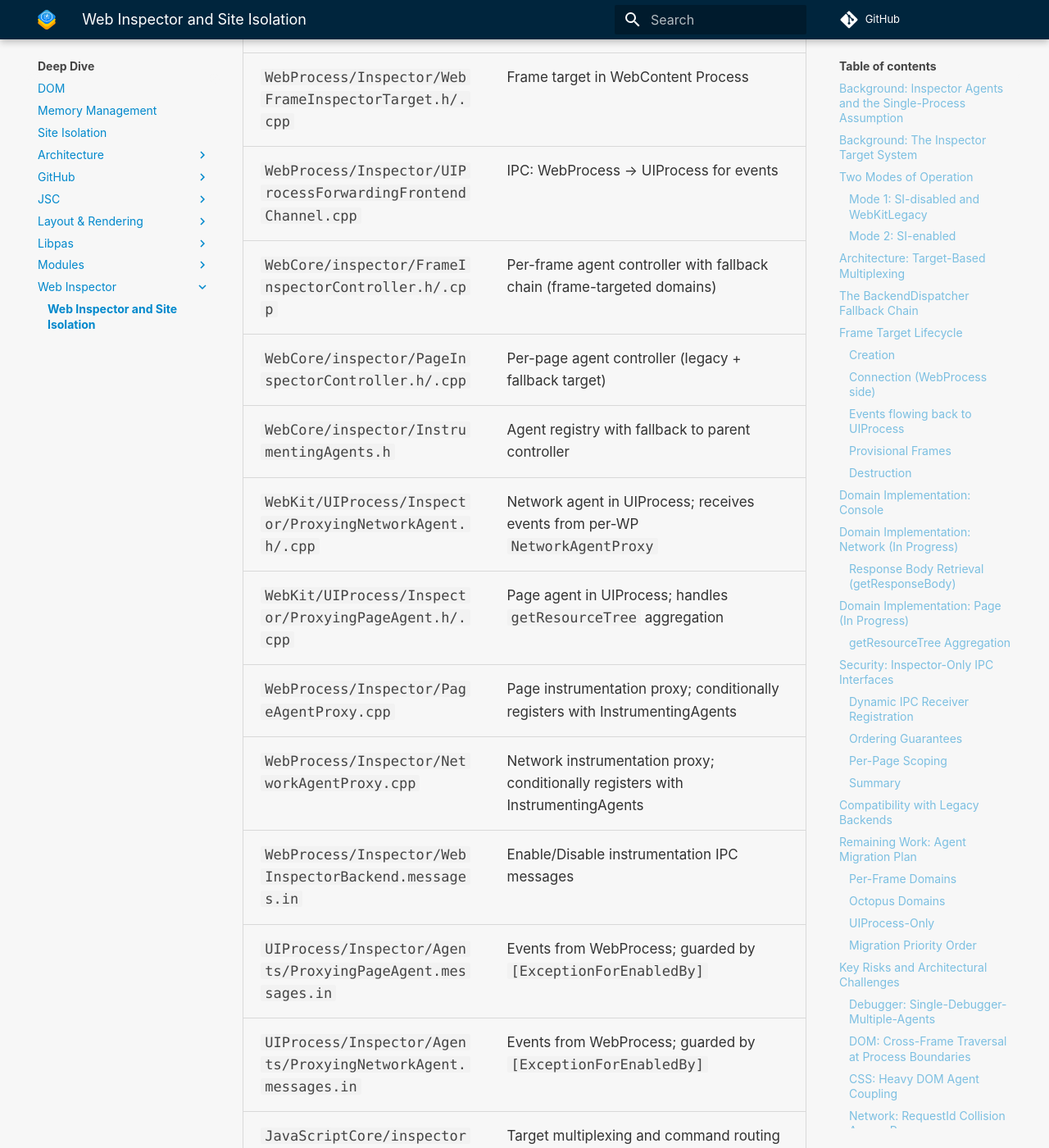
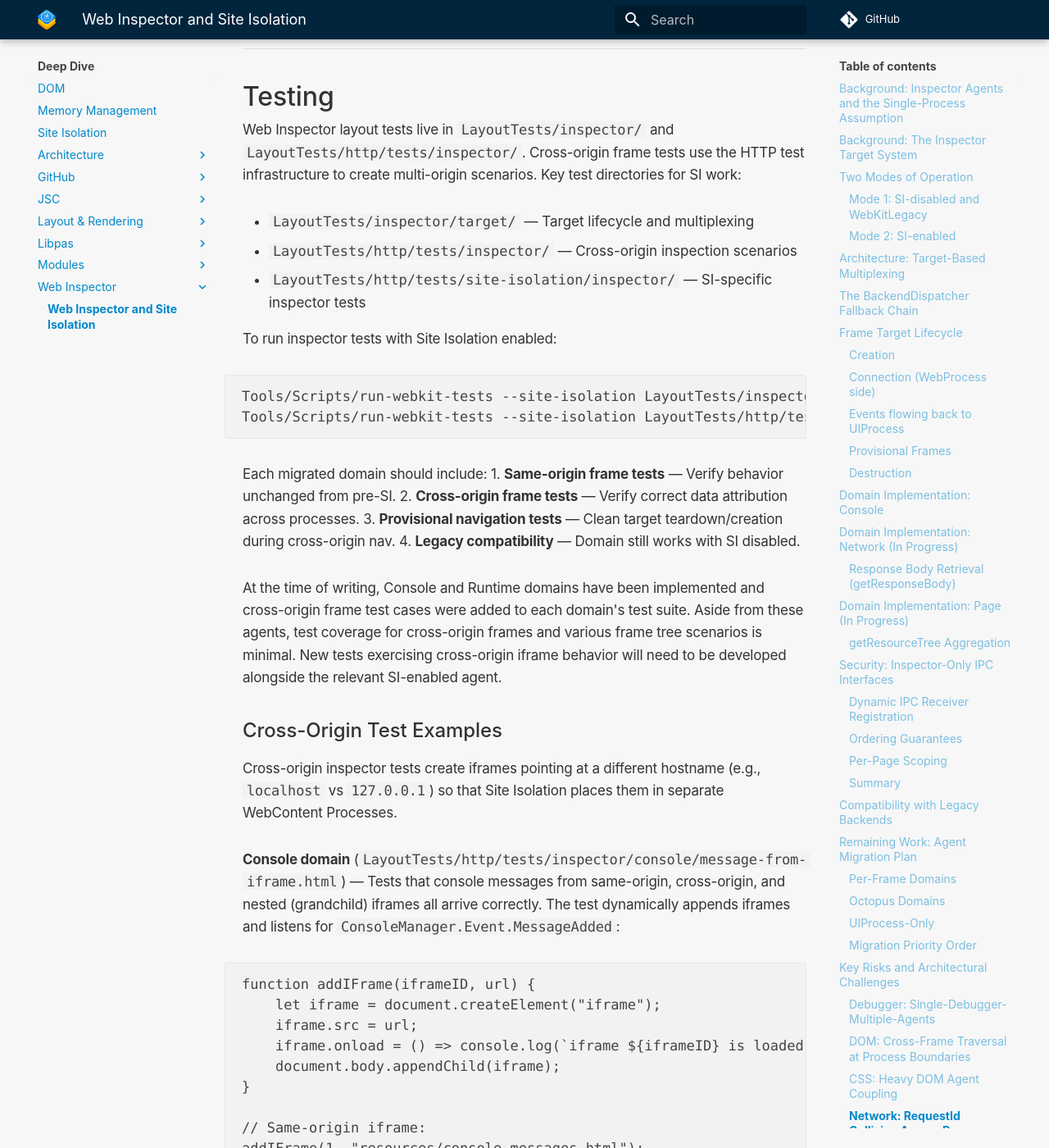
Before and after one commit to WebKit/Documentation, an MkDocs documentation site: the page built from docs/Deep Dive/Web Inspector/SiteIsolationExplainer.md, in a window 1280 px wide and 1400 px high, scrolled down 18292 px. Shown: the whole window at 82% size. Built offline with MkDocs 1.6.1 and Material for MkDocs 9.7.7, drawn with Linux system fonts in a browser that asks for light colours; comment, search, counter and statistics services are not loaded; some of the changed text lies outside the part shown.

Commit message:
Address Sihui's review feedback: testing section, priority rationale, risk status
- Clarify Debugger bug 298909 status (not actively worked, needs design investigation)
- Add preamble explaining migration priority ordering criteria
- Add Testing section with test directories, run commands, cross-origin test examples
  from Console (message-from-iframe) and Runtime (evaluate-in-cross-origin-iframe)
- Add Status lines to each Key Risk subsection (Debugger: exploratory, DOM: clear,
  CSS: blocked on DOM, Network RequestId: designed)
- Update table of contents

````diff
--- a/docs/Deep Dive/Web Inspector/SiteIsolationExplainer.md
+++ b/docs/Deep Dive/Web Inspector/SiteIsolationExplainer.md
@@ -21,6 +21,7 @@ provisional navigation — see [Site Isolation](../SiteIsolation.md).
 - [Compatibility with Legacy Backends](#compatibility-with-legacy-backends)
 - [Remaining Work: Agent Migration Plan](#remaining-work-agent-migration-plan)
 - [Key Risks and Architectural Challenges](#key-risks-and-architectural-challenges)
+- [Testing](#testing)
 - [Key Source Files](#key-source-files)
 
 ---
@@ -491,7 +492,7 @@ ID with the target it came from.
 |--------|--------|-------|
 | **Console** | Done | `FrameConsoleAgent` landed; reference implementation for all per-frame agents |
 | **Runtime** | In progress | `FrameRuntimeAgent` (PR [#59021](https://github.com/WebKit/WebKit/pull/59021)) |
-| **Debugger** | Not started | Blocked on [bug 298909](https://bugs.webkit.org/show_bug.cgi?id=298909); single-debugger-multiple-agents challenge |
+| **Debugger** | Not started | Blocked on [bug 298909](https://bugs.webkit.org/show_bug.cgi?id=298909) (not actively being worked; needs design investigation — see [Key Risks](#key-risks-and-architectural-challenges)) |
 | **DOM** | Not started | Cross-frame traversal must stop at process boundaries |
 | **CSS** | Not started | Must migrate with or after DOM due to tight coupling |
 | **DOMDebugger** | Not started | Depends on DOM + Debugger |
@@ -528,6 +529,13 @@ no migration.
 
 ### Migration Priority Order
 
+Priority is determined by a combination of user impact and technical dependency.
+Foundation domains enable basic cross-process inspection and are prerequisites for
+higher-level domains. Core frame inspection follows because most other frame-scoped
+agents depend on DOM and Debugger. The remaining per-frame agents are ordered by
+user-facing importance, and page-level octopus agents come last because they already
+partially function through the page target fallback path.
+
 1. **Foundation** (active): Console (done), Network, Page, Runtime
 2. **Core frame inspection**: Debugger, DOM, CSS
 3. **Dependent frame agents**: DOMDebugger, LayerTree, DOMStorage, Worker
@@ -546,6 +554,11 @@ breakpoint ID allocation collisions, `didParseSource()` being `final` (cannot be
 to filter scripts per-frame), pause routing to the correct frame agent, and step commands
 potentially crossing frame boundaries.
 
+**Status:** Exploratory. Possible approaches: (a) shared `PageDebugger` with per-frame agent
+adapters that filter events by frame, (b) separate `FrameDebugger` per target, or (c) keep
+Debugger as an octopus domain with a UIProcess-side agent. Trade-offs around pause coordination
+and stepping across frames need further investigation.
+
 ### DOM: Cross-Frame Traversal at Process Boundaries
 
 `InspectorDOMAgent` currently traverses into iframe `contentDocument` as children of
@@ -554,6 +567,10 @@ omitted for out-of-process frames; the frontend discovers child frame DOM trees
 targets instead. `DOM.performSearch` changes from all-frames to per-frame scope.
 `DOM.moveTo` across frames becomes invalid.
 
+**Status:** Design direction clear. Omitting `contentDocument` for out-of-process frames is
+straightforward; the frontend discovers child DOM trees via frame targets. `performSearch`
+scoping per-frame is a bounded change.
+
 ### CSS: Heavy DOM Agent Coupling
 
 `InspectorCSSAgent` depends on `InspectorDOMAgent` for node resolution, document enumeration,
@@ -561,11 +578,92 @@ undo/redo history, and layout flag tracking. This coupling actually *simplifies*
 agents are co-located per-frame (one document, one ID namespace, one history), but CSS
 **must** migrate with or after DOM.
 
+**Status:** Blocked on DOM. Expected to simplify once both agents work within single-frame scope
+(one document, one ID namespace, one undo history).
+
 ### Network: RequestId Collision Across Processes
 
 `ResourceLoaderIdentifier` is generated per-process, so two WebContent Processes could
 produce the same value. The UIProcess `ProxyingNetworkAgent` must qualify request IDs with the
 source process to avoid incorrect resource lookups.
+
+**Status:** Solution designed. `ProxyingNetworkAgent` qualifies each `requestId` with a
+`BackendResourceKey { WebProcessIdentifier, BackendResourceIdentifier }` — see
+[Response Body Retrieval](#response-body-retrieval-getresponsebody) above.
+
+---
+
+## Testing
+
+Web Inspector layout tests live in `LayoutTests/inspector/` and
+`LayoutTests/http/tests/inspector/`. Cross-origin frame tests use the HTTP test
+infrastructure to create multi-origin scenarios. Key test directories for SI work:
+
+- `LayoutTests/inspector/target/` — Target lifecycle and multiplexing
+- `LayoutTests/http/tests/inspector/` — Cross-origin inspection scenarios
+- `LayoutTests/http/tests/site-isolation/inspector/` — SI-specific inspector tests
+
+To run inspector tests with Site Isolation enabled:
+
+    Tools/Scripts/run-webkit-tests --site-isolation LayoutTests/inspector/
+    Tools/Scripts/run-webkit-tests --site-isolation LayoutTests/http/tests/inspector/
+
+Each migrated domain should include:
+1. **Same-origin frame tests** — Verify behavior unchanged from pre-SI.
+2. **Cross-origin frame tests** — Verify correct data attribution across processes.
+3. **Provisional navigation tests** — Clean target teardown/creation during cross-origin nav.
+4. **Legacy compatibility** — Domain still works with SI disabled.
+
+At the time of writing, Console and Runtime domains have been implemented and cross-origin
+frame test cases were added to each domain's test suite. Aside from these agents, test coverage
+for cross-origin frames and various frame tree scenarios is minimal. New tests exercising
+cross-origin iframe behavior will need to be developed alongside the relevant SI-enabled agent.
+
+### Cross-Origin Test Examples
+
+Cross-origin inspector tests create iframes pointing at a different hostname (e.g.,
+`localhost` vs `127.0.0.1`) so that Site Isolation places them in separate WebContent Processes.
+
+**Console domain** (`LayoutTests/http/tests/inspector/console/message-from-iframe.html`) —
+Tests that console messages from same-origin, cross-origin, and nested (grandchild) iframes
+all arrive correctly. The test dynamically appends iframes and listens for
+`ConsoleManager.Event.MessageAdded`:
+
+```js
+function addIFrame(iframeID, url) {
+    let iframe = document.createElement("iframe");
+    iframe.src = url;
+    iframe.onload = () => console.log(`iframe ${iframeID} is loaded in ${location.href}`);
+    document.body.appendChild(iframe);
+}
+
+// Same-origin iframe:
+addIFrame(1, "resources/console-messages.html");
+// Cross-origin iframe (different hostname triggers SI process isolation):
+addIFrame(2, "http://localhost:8000/inspector/console/resources/console-messages.html");
+// Nested: grandchild same-origin iframe inside a cross-origin parent:
+addIFrame(4, "http://localhost:8000/inspector/console/resources/embedded-cross-origin.html");
+```
+
+**Runtime domain** (PR [#59021](https://github.com/WebKit/WebKit/pull/59021),
+`LayoutTests/http/tests/site-isolation/inspector/runtime/evaluate-in-cross-origin-iframe.html`) —
+Tests that `Runtime.evaluate` and `callFunctionOn` work correctly in a cross-origin frame's
+execution context. The test creates a cross-origin iframe, waits for its `FrameTarget` and
+`ExecutionContext`, then evaluates expressions in both the main page and the cross-origin
+frame to verify process isolation:
+
+```js
+// Create cross-origin iframe using the opposite hostname.
+let crossOriginHost = location.hostname === "localhost" ? "127.0.0.1" : "localhost";
+iframe.src = `http://${crossOriginHost}:8000/.../frame-with-passphrase.html`;
+
+// After TargetAdded fires, evaluate in the cross-origin frame's target:
+let passphraseValue = await crossOriginTarget.RuntimeAgent.evaluate.invoke({
+    expression: "window.passphrase", objectGroup: "test", returnByValue: true
+});
+// Verify isolation — the cross-origin frame has "cross-origin-secret",
+// while the main page has "main-page-value".
+```
 
 ---
 
````
